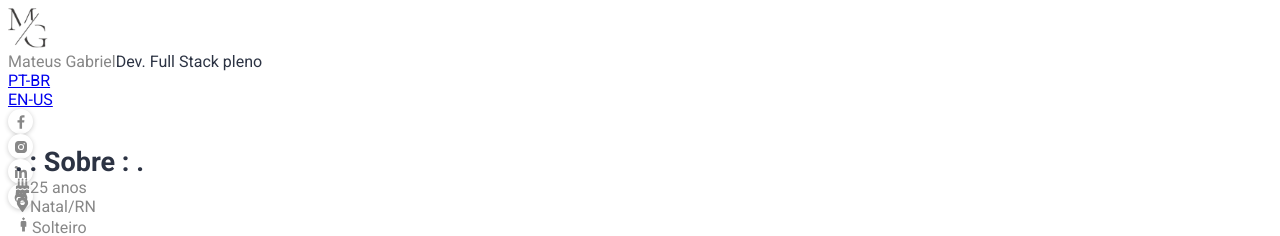
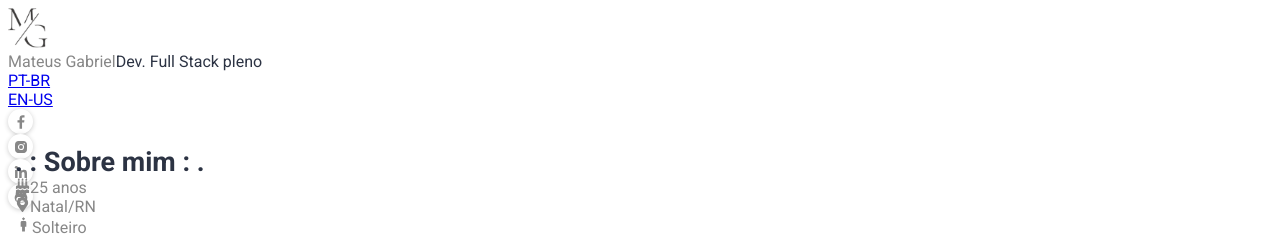
Before and after one commit to mateusgabriel042/portfolio, a Next.js app: page /blog in a window 1280 px wide. Shown: the top 236 px of the page. Built offline with nearby package versions, Linux system fonts and the light colour scheme.

Commit message:
change title page about me

```diff
--- a/src/dictionaries/langs/pt-BR.ts
+++ b/src/dictionaries/langs/pt-BR.ts
@@ -6,7 +6,7 @@ export const ptBR =  {
 */
 
   sidebar: {
-    about: 'Sobre mim',
+    about: 'Sobre',
     portfolio: 'Portifólio',
     skills: 'Habilidades',
     experience: 'Experiência',
@@ -27,7 +27,7 @@ export const ptBR =  {
 */
 
   page_about: {
-    title: "Sobre",
+    title: "Sobre mim",
     years: 'anos',
     single: 'Solteiro',
     curriculum: 'Currículo',
```
